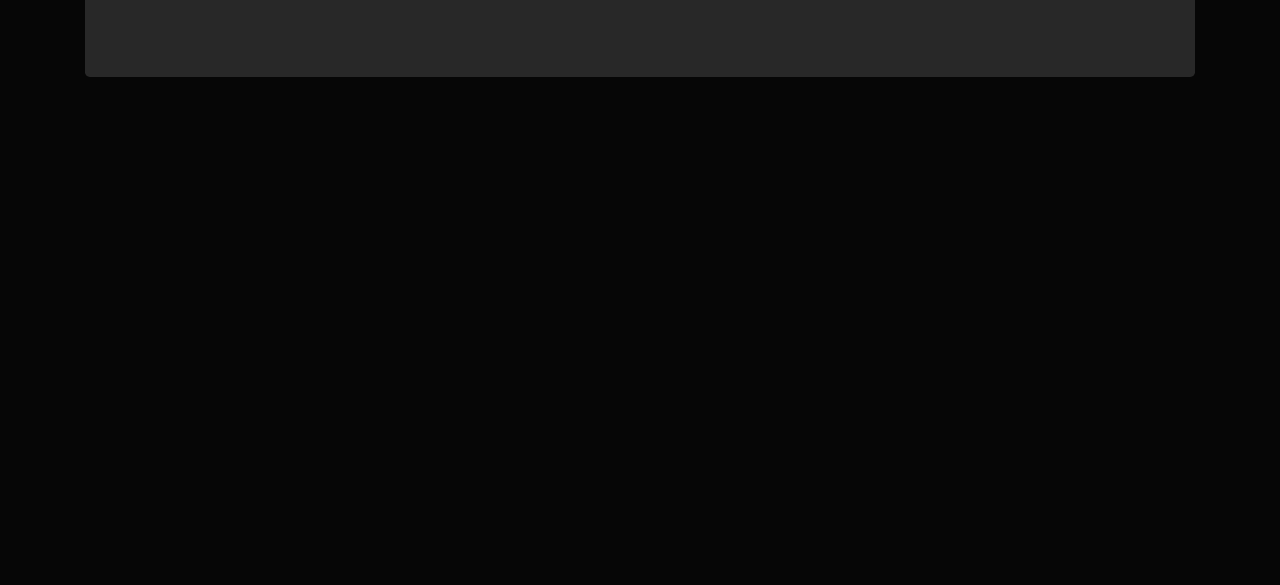
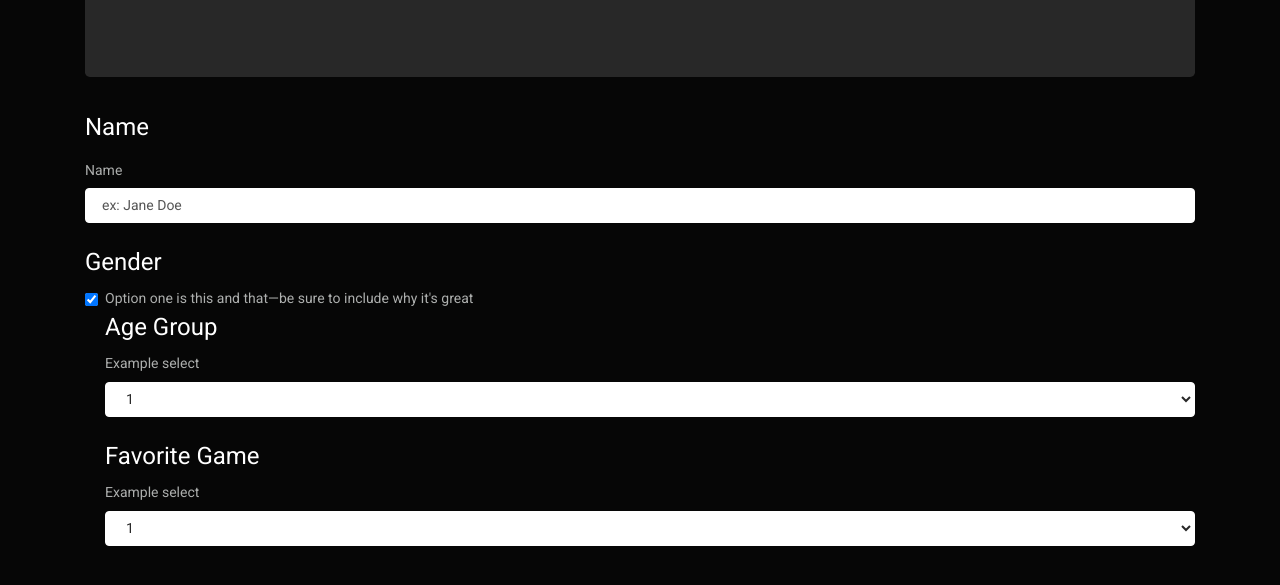
Before and after one commit to SBBoudreau/Project-2, a plain HTML site: page templates/new.html in a window 1280 px wide. Shown: the part 173-758 px from the top of the page. Drawn offline with nearby package versions, Linux system fonts and the light colour scheme; files that its build step writes are made by us from their sources.

Commit message:
updating index & form structure

```diff
--- a/templates/new.html
+++ b/templates/new.html
@@ -26,5 +26,42 @@
             <p>Enter your info below!</p>
         </div>
 
+
+        <div class="form-group">
+            <legend>Name</legend>
+            <label class="col-form-label" for="inputDefault">Name</label>
+            <input type="text" class="form-control" placeholder="ex: Jane Doe" id="inputDefault">
+            <br>
+            <legend>Gender</legend>
+            <div class="form-check">
+              <label class="form-check-label">
+                <input class="form-check-input" type="checkbox" value="" checked="">
+                Option one is this and that—be sure to include why it's great
+              </label>
+              <br>
+              <legend>Age Group</legend>
+              <label for="exampleSelect1">Example select</label>
+              <select class="form-control" id="exampleSelect1">
+                  <option>1</option>
+                  <option>2</option>
+                  <option>3</option>
+                  <option>4</option>
+                  <option>5</option>
+              </select>
+
+            <br>
+            <legend>Favorite Game</legend>
+            <label for="exampleSelect1">Example select</label>
+            <select class="form-control" id="exampleSelect1">
+                <option>1</option>
+                <option>2</option>
+                <option>3</option>
+                <option>4</option>
+                <option>5</option>
+            </select>
+        </div>
+
+
+
     </div>
 </body>
```
